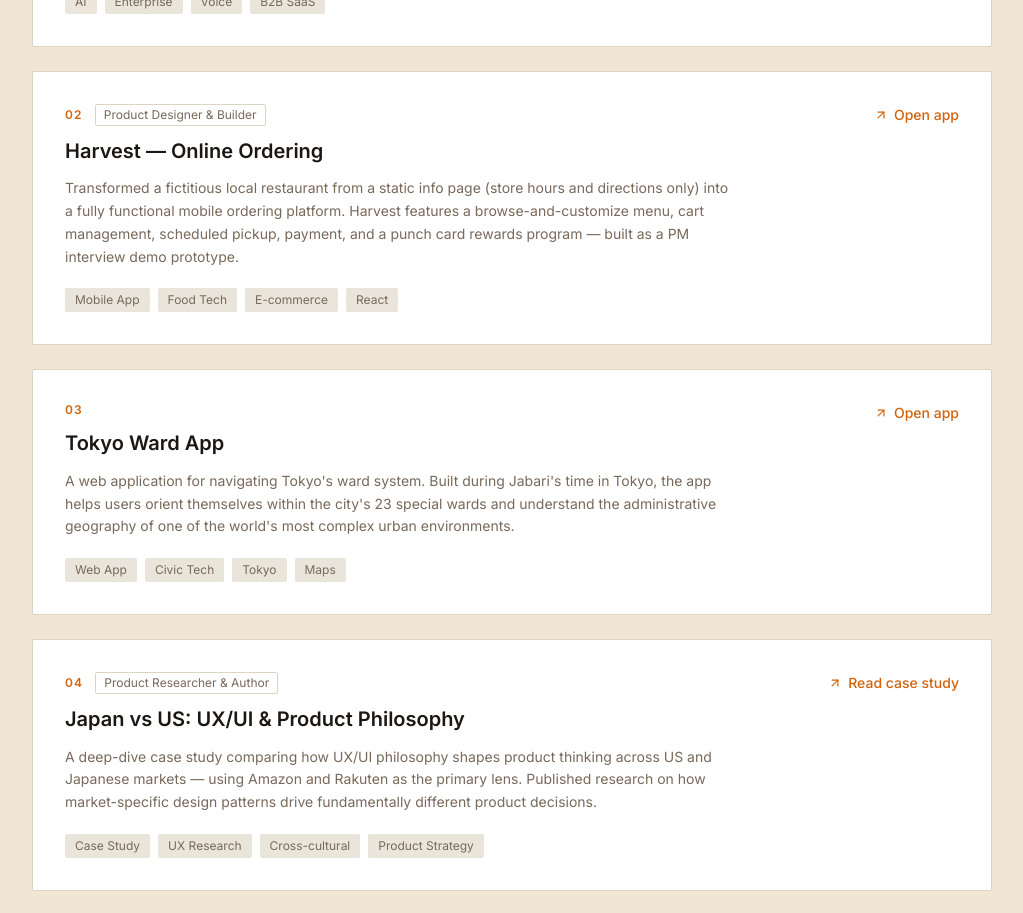
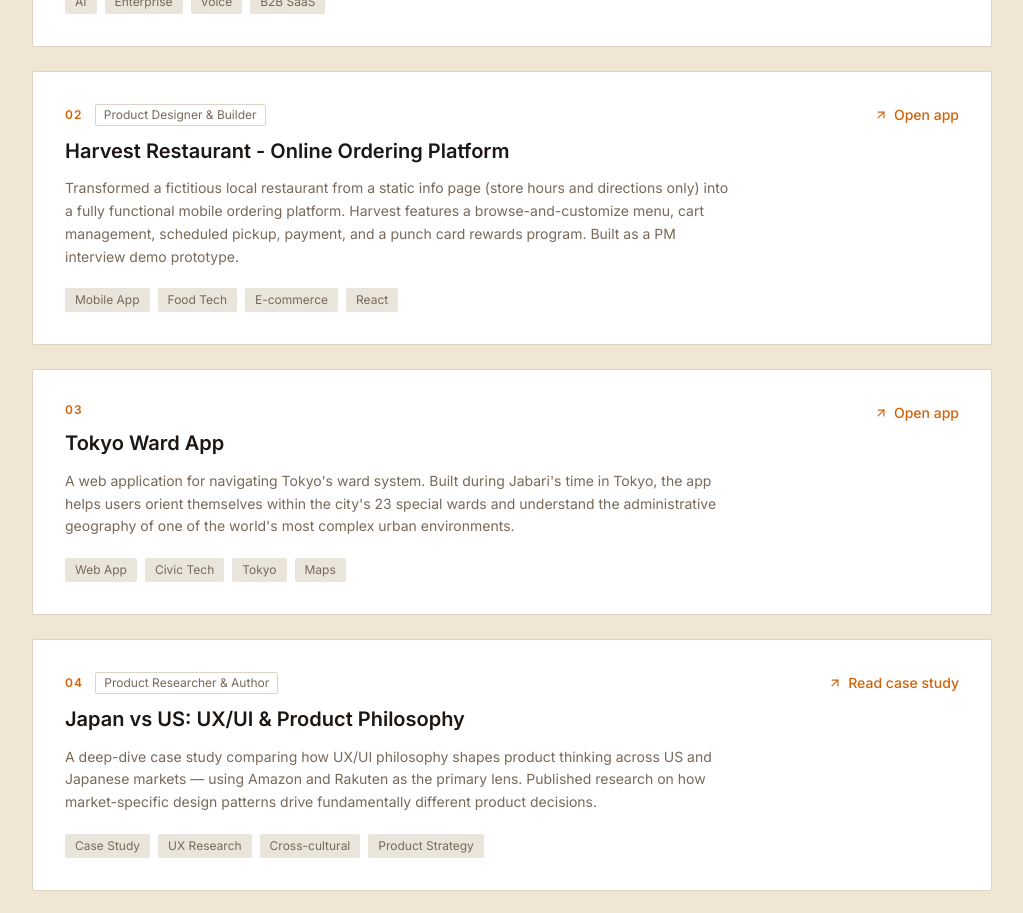
Before and after one commit to JLateef/Jabari-Portfolio, a Next.js app: page / in a window 1280 px wide. Shown: the part 2440-3353 px from the top of the page, without its empty margins (128-1151 px from the left). Built offline with nearby package versions, Linux system fonts and the light colour scheme.

Commit message:
content: update Harvest project name and description

```diff
--- a/components/sections/Work.tsx
+++ b/components/sections/Work.tsx
@@ -24,10 +24,10 @@ const projects = [
   },
   {
     number: '02',
-    name: 'Harvest — Online Ordering',
+    name: 'Harvest Restaurant - Online Ordering Platform',
     role: 'Product Designer & Builder',
     description:
-      'Transformed a fictitious local restaurant from a static info page (store hours and directions only) into a fully functional mobile ordering platform. Harvest features a browse-and-customize menu, cart management, scheduled pickup, payment, and a punch card rewards program — built as a PM interview demo prototype.',
+      'Transformed a fictitious local restaurant from a static info page (store hours and directions only) into a fully functional mobile ordering platform. Harvest features a browse-and-customize menu, cart management, scheduled pickup, payment, and a punch card rewards program. Built as a PM interview demo prototype.',
     tags: ['Mobile App', 'Food Tech', 'E-commerce', 'React'],
     links: [
       {
```
